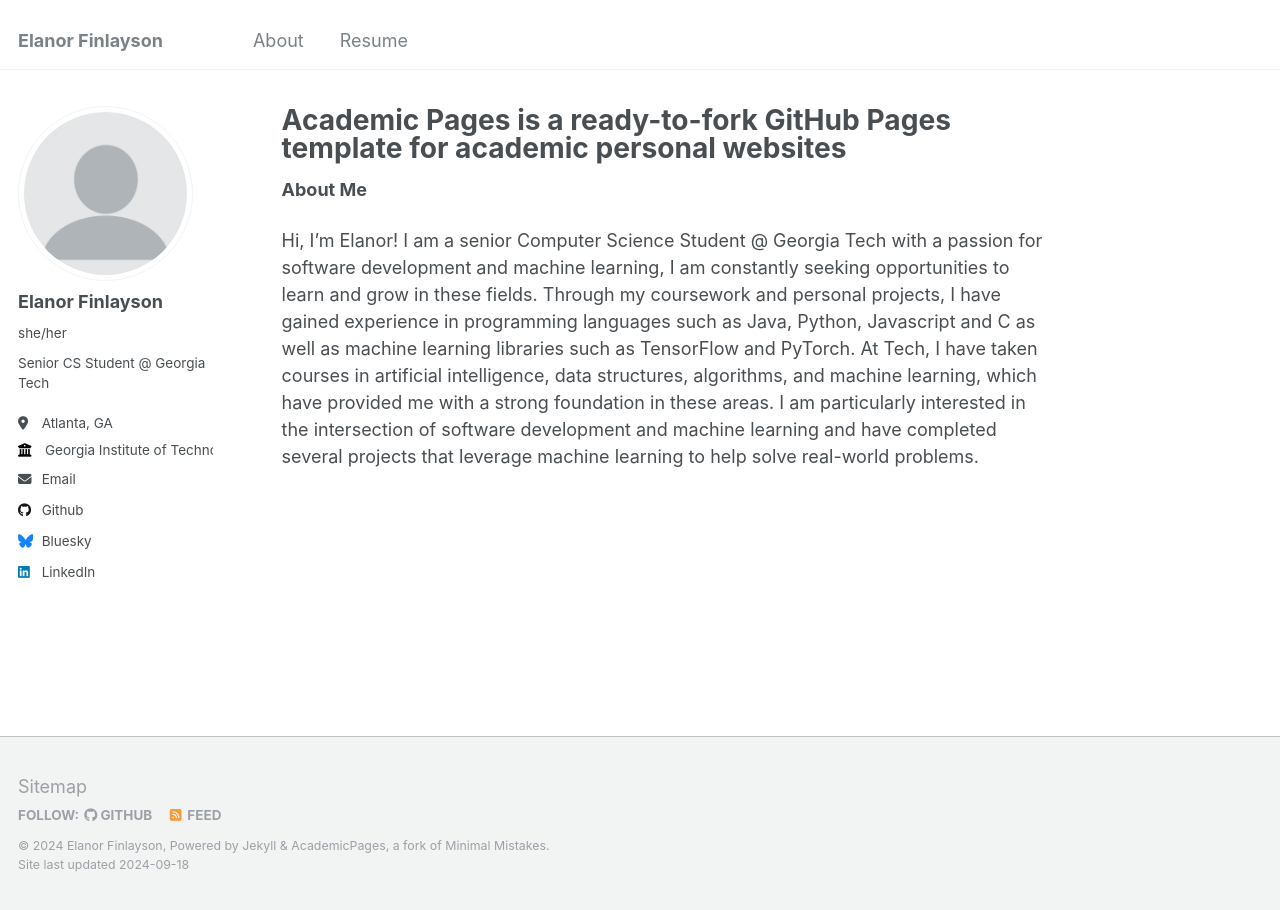
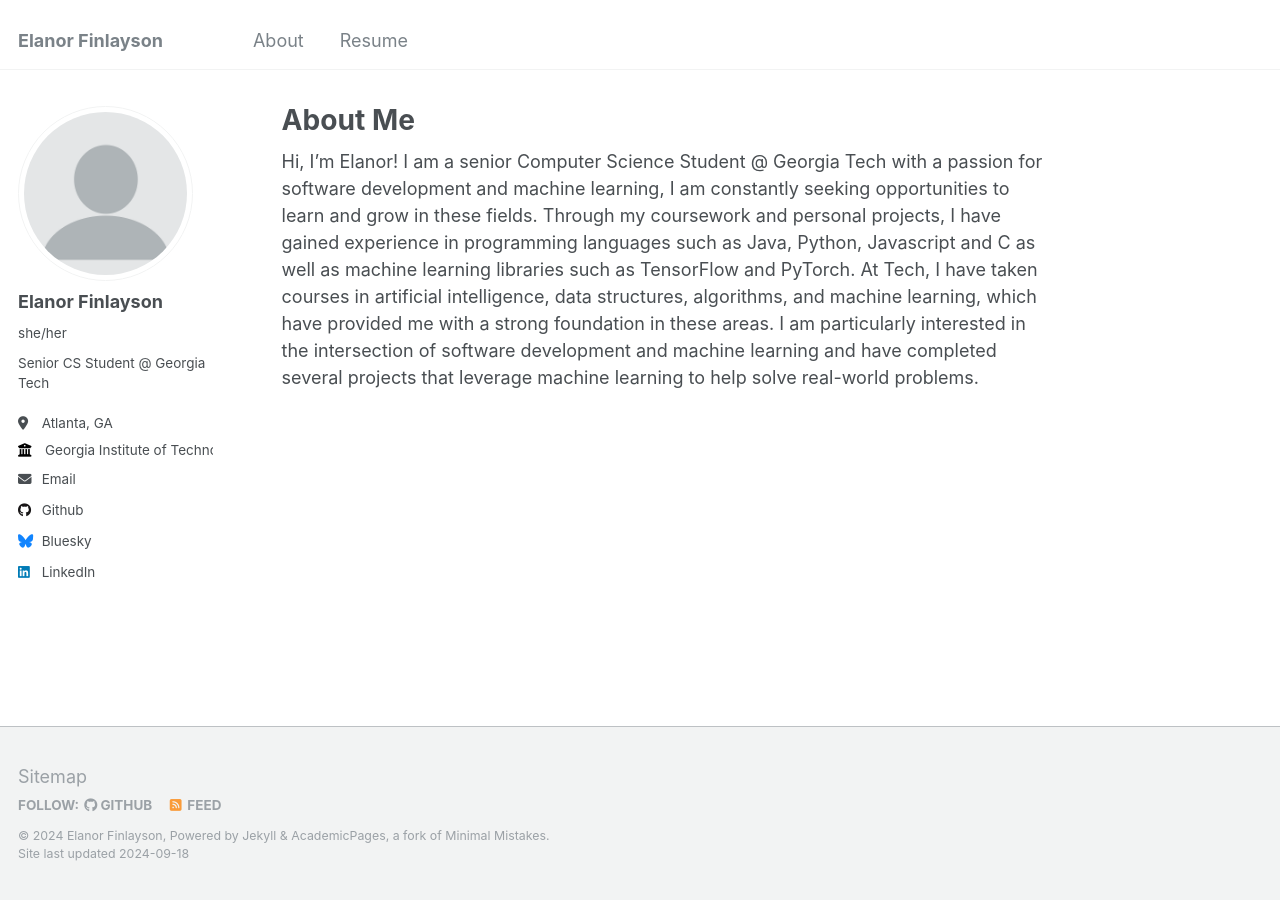
Before and after one commit to efin396/efin396.github.io, a Jekyll site: the page built from _pages/about.md, in a window 1280 px wide. Built offline with Jekyll 4.4.1, drawn with Linux system fonts in a browser that asks for light colours.

Commit message:
Update about.md

```diff
--- a/_pages/about.md
+++ b/_pages/about.md
@@ -1,12 +1,11 @@
 ---
 permalink: /
-title: "Academic Pages is a ready-to-fork GitHub Pages template for academic personal websites"
+title: "About Me"
 author_profile: true
 redirect_from:
   - /about/
   - /about.html
 ---
 
-**About Me**
 
 Hi, I'm Elanor! I am a senior Computer Science Student @ Georgia Tech with a passion for software development and machine learning, I am constantly seeking opportunities to learn and grow in these fields. Through my coursework and personal projects, I have gained experience in programming languages such as Java, Python, Javascript and C as well as machine learning libraries such as TensorFlow and PyTorch. At Tech, I have taken courses in artificial intelligence, data structures, algorithms, and machine learning, which have provided me with a strong foundation in these areas. I am particularly interested in the intersection of software development and machine learning and have completed several projects that leverage machine learning to help solve real-world problems.
```
